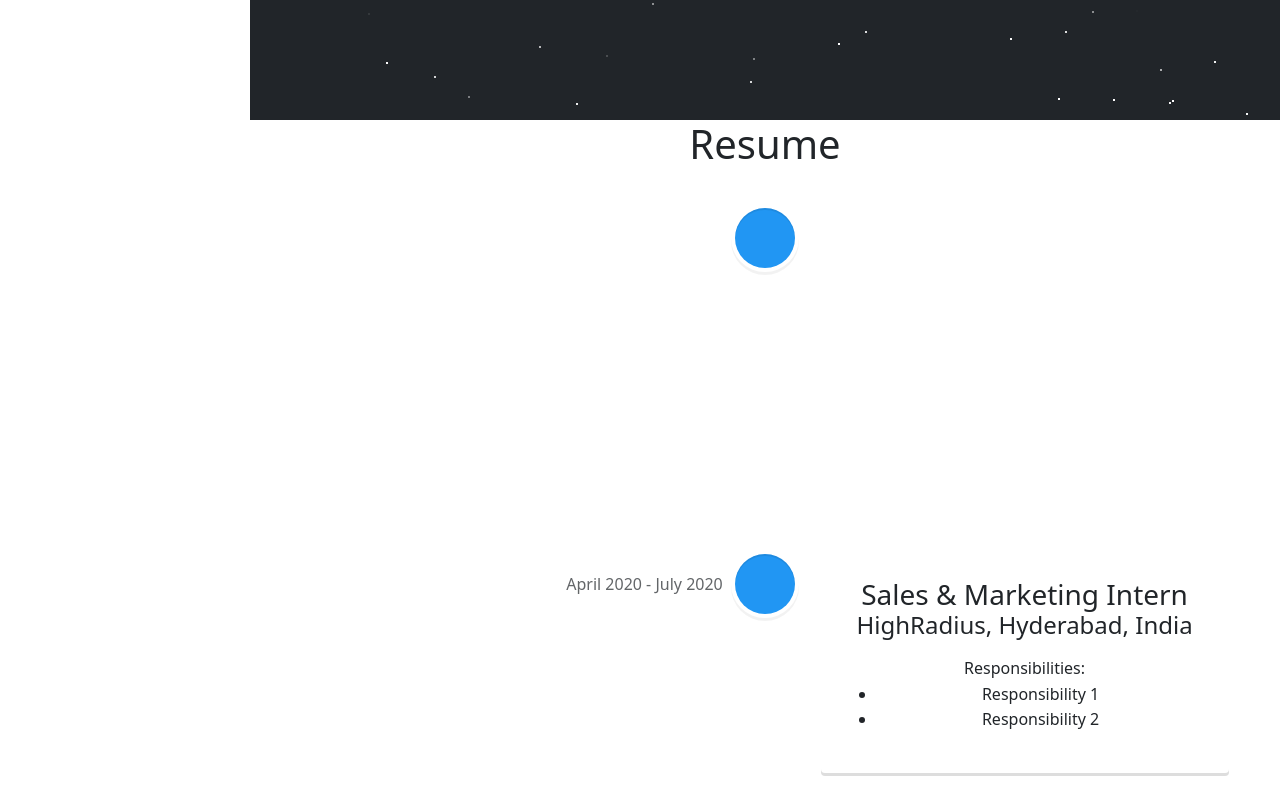
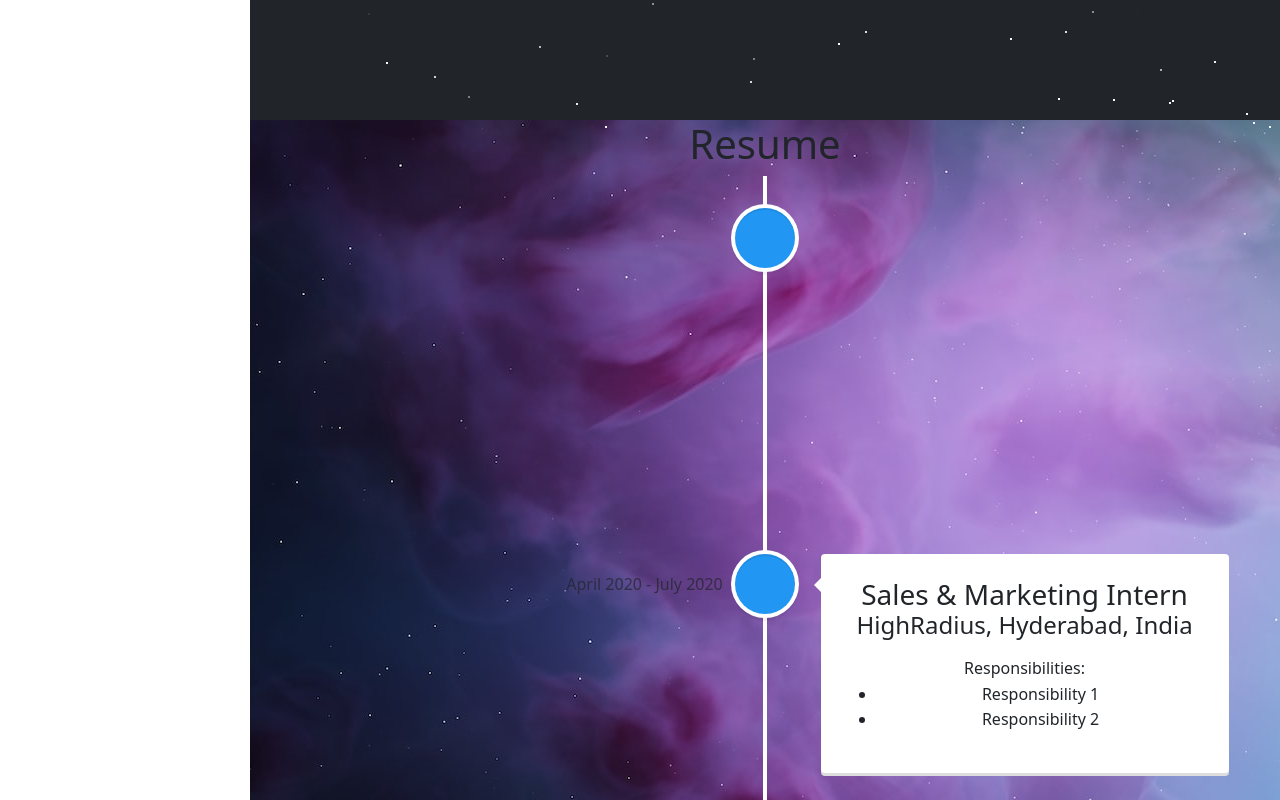
Before and after one commit to theCuriousObserver/My-Portfolio, a React (Create React App) app: page / in a window 1280 px wide. Shown: the part 1480-2280 px from the top of the page. Built offline with nearby package versions, Linux system fonts and the light colour scheme.

Commit message:
Background successfully imported

```diff
--- a/src/Resume.js
+++ b/src/Resume.js
@@ -1,10 +1,11 @@
 import React from 'react';
 import { VerticalTimeline, VerticalTimelineElement } from 'react-vertical-timeline-component';
+import NebulaBackground from './Nebula-background.jpeg';
 import 'react-vertical-timeline-component/style.min.css';
 
 const Resume = () => {
     return (
-        <div className="resume" id="resume">
+        <div className="resume" id="resume" style={{ backgroundImage: `url(${NebulaBackground})` }}>
             <h1>Resume</h1>
             <VerticalTimeline>
                 <VerticalTimelineElement
```
